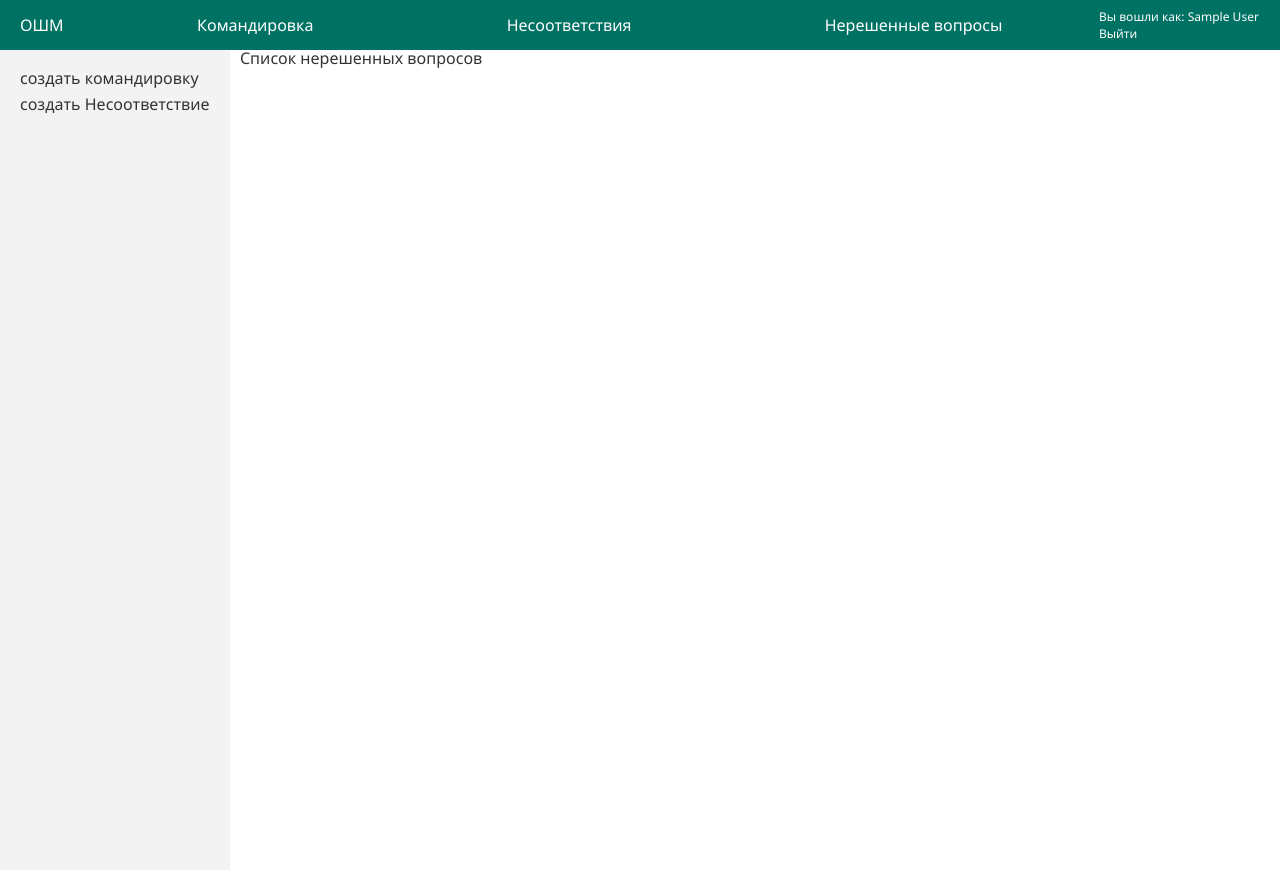
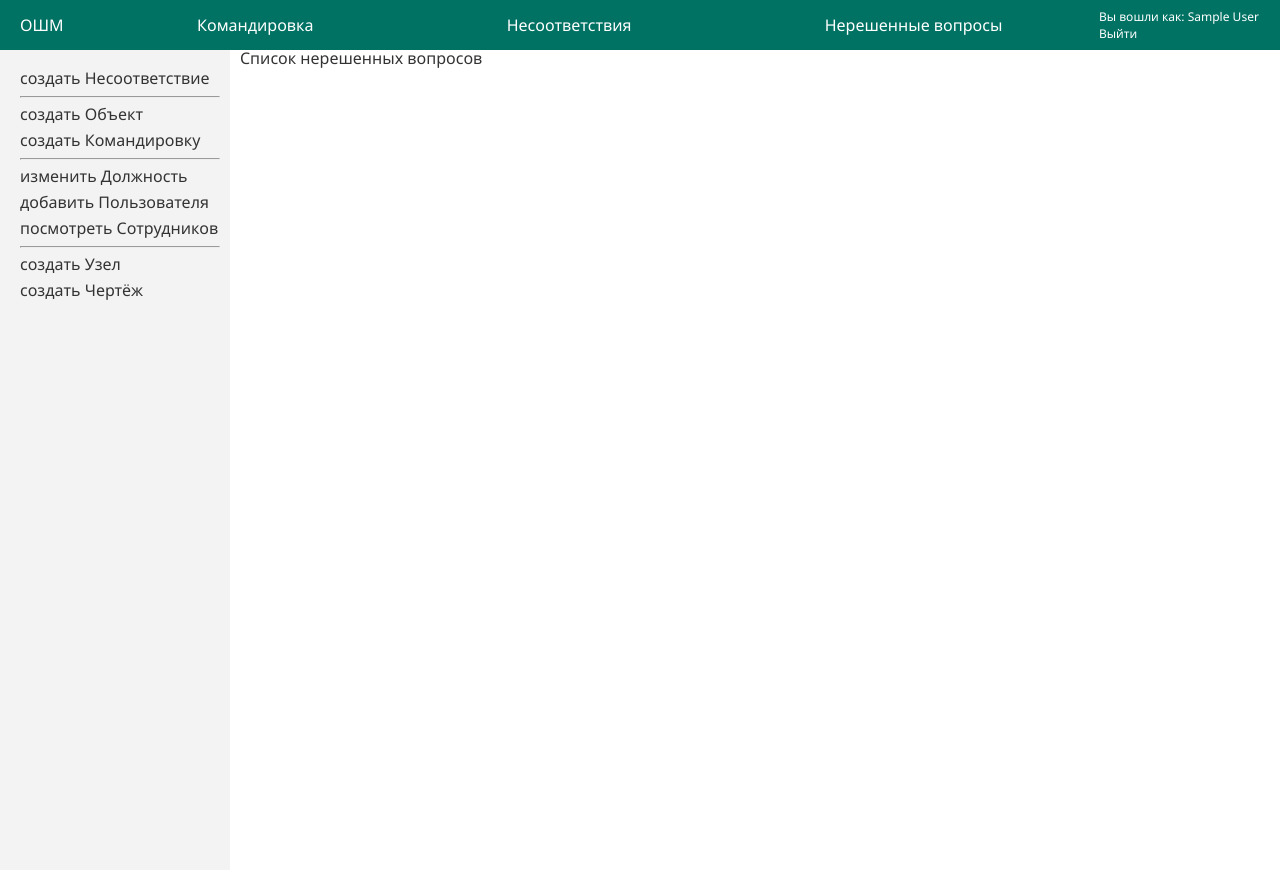
Before and after one commit to Degtyrev/portal, a Django app: template supervision/templates/index.html in a window 1280 px wide. Run offline with Django 4.2, Linux system fonts and the light colour scheme; the template is opened without the code that fills it, so the values that code supplies are empty; the visitor is signed in with stand-in values (Sample User, id 1).

Commit message:
созданы urls для объекта, узлов, деталей, несоответстивий

```diff
--- a/supervision/models.py
+++ b/supervision/models.py
@@ -45,12 +45,12 @@ class Career(models.Model):
 
 
 class Plaсe(models.Model):
-    name = models.CharField(max_length=250, help_text="Название объекта")
-    equipment = models.CharField(max_length=250, help_text="Модель оборудования (котла)", null=True, blank=True)
-    equipment_type = models.CharField(max_length=250, help_text="Тип оборудования (котла)", null=True, blank=True)
-    contract = models.CharField(max_length=250, help_text="номер договора", null=True, blank=True)
-    project_manager = models.CharField(max_length=100, help_text='руководитель проекта', null=True, blank=True)
-    chief_engineer = models.CharField(max_length=100, help_text='главный инженер проекта', null=True, blank=True)
+    name = models.CharField(max_length=250, help_text="Название объекта", verbose_name='Модель оборудования (котла)')
+    equipment = models.CharField(max_length=250, help_text="Модель оборудования (котла)", null=True, blank=True, verbose_name='Модель оборудования (котла)')
+    equipment_type = models.CharField(max_length=250, help_text="Тип оборудования (котла)", null=True, blank=True, verbose_name='Тип оборудования (котла)')
+    contract = models.CharField(max_length=250, help_text="номер договора", null=True, blank=True, verbose_name='номер договора')
+    project_manager = models.CharField(max_length=100, help_text='руководитель проекта', null=True, blank=True, verbose_name='руководитель проекта')
+    chief_engineer = models.CharField(max_length=100, help_text='главный инженер проекта', null=True, blank=True, verbose_name='главный инженер проекта')
 
     STATUS_OBJ = (
         ('p', 'Перспективный'),
@@ -58,7 +58,7 @@ class Plaсe(models.Model):
         ('c', 'Завершенный'),
         ('d', 'Отмененный'),
     )
-    status = models.CharField(max_length=2, choices=STATUS_OBJ, default='a')
+    status = models.CharField(max_length=2, choices=STATUS_OBJ, default='a', verbose_name='Статус')
 
     def __str__(self):
         return self.name
--- a/supervision/templates/index.html
+++ b/supervision/templates/index.html
@@ -8,8 +8,23 @@
     {% block sidebar %}
         <div class="sidebar">
             <ul class="sidebar__list">
-                <li class="sidebar__item"><a href="#">создать командировку</a></li>
                 <li class="sidebar__item"><a href="#">создать Несоответствие</a></li>
+            </ul>
+            <hr>
+            <ul class="sidebar__list">
+                <li class="sidebar__item"><a href="#">создать Объект</a></li>
+                <li class="sidebar__item"><a href="#">создать Командировку</a></li>
+            </ul>
+            <hr>
+            <ul class="sidebar__list">
+                <li class="sidebar__item"><a href="#">изменить Должность</a></li>
+                <li class="sidebar__item"><a href="#">добавить Пользователя</a></li>
+                <li class="sidebar__item"><a href="#">посмотреть Сотрудников</a></li>
+            </ul>
+            <hr>
+            <ul class="sidebar__list">
+                <li class="sidebar__item"><a href="#">создать Узел</a></li>
+                <li class="sidebar__item"><a href="#">создать Чертёж</a></li>
             </ul>
         </div>
 
--- a/supervision/templates/supervision/mismatch.html
+++ b/supervision/templates/supervision/mismatch.html
@@ -8,8 +8,8 @@
     {% block sidebar %}
         <div class="sidebar">
             <ul class="sidebar__list">
-                <li class="sidebar__item"><a href="#">какой-то пункт меню </a></li>
-                <li class="sidebar__item"><a href="#">еще один пунктменю </a></li>
+                <li class="sidebar__item"><a href="#">создать Узел</a></li>
+                <li class="sidebar__item"><a href="#">создать Чертёж</a></li>
             </ul>
 
             <hr>
--- a/supervision/urls.py
+++ b/supervision/urls.py
@@ -8,16 +8,45 @@ urlpatterns = [
     # path('', views.login, name='login'),
     path('', include('django.contrib.auth.urls')),
     path('main/', views.index, name='index'),
+]
+
+urlpatterns = [
+    path('mismatch/', views.mismatch, name='mismatch'),
+    path('mismatch/<int:pk>', views.mismatch_detail, name='mismatch_detail'),
+    path('mismatch/create/', views.MismatchCreate.as_view(), name='mismatch_create'),
+    path('mismatch/<int:pk>/update/', views.MismatchUpdate.as_view(), name='mismatch_update'),
+    path('mismatch/<int:pk>/delete/', views.MismatchDelete.as_view(), name='mismatch_delete'),
+]
+
+urlpatterns += [
     path('business_trip/', views.business_trip, name='business_trip'),
     path('business_trip/<int:pk>', views.trip, name='business_trip_detail'),
-    path('mismatch/', views.mismatch, name='mismatch'),
-    path('mismatch/<int:pk>', views.mismatch_detail, name='mismatch_detail'),
-]
-
-
-urlpatterns += [
     path('business_trip/<int:pk>/extension/', views.extension_business_trip, name='extension_business_trip'),
     path('business_trip/create/', views.BusinessTripCreate.as_view(), name='business_trip_create'),
     path('business_trip/<int:pk>/update/', views.BusinessTripUpdate.as_view(), name='business_trip_update'),
     path('business_trip/<int:pk>/delete/', views.BusinessTripDelete.as_view(), name='business_trip_delete'),
 ]
+
+urlpatterns += [
+    path('place/', views.business_trip, name='place_list'),
+    path('place/<int:pk>', views.trip, name='place_detail'),
+    path('place/create/', views.PlaсeCreate.as_view(), name='place_create'),
+    path('place/<int:pk>/update/', views.PlaсeUpdate.as_view(), name='place_update'),
+    path('place/<int:pk>/delete/', views.PlaсeDelete.as_view(), name='place_delete'),
+]
+
+urlpatterns += [
+    path('unit/', views.business_trip, name='utin_list'),
+    path('unit/<int:pk>', views.trip, name='utin_detail'),
+    path('unit/create/', views.UnitCreate.as_view(), name='utin_create'),
+    path('unit/<int:pk>/update/', views.UnitUpdate.as_view(), name='utin_update'),
+    path('unit/<int:pk>/delete/', views.UnitDelete.as_view(), name='utin_delete'),
+]
+
+urlpatterns += [
+    path('element/', views.business_trip, name='element_list'),
+    path('element/<int:pk>', views.trip, name='element_detail'),
+    path('element/create/', views.ElementCreate.as_view(), name='element_create'),
+    path('element/<int:pk>/update/', views.ElementUpdate.as_view(), name='element_update'),
+    path('element/<int:pk>/delete/', views.ElementDelete.as_view(), name='element_delete'),
+]
```
